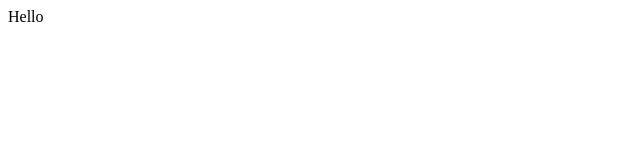
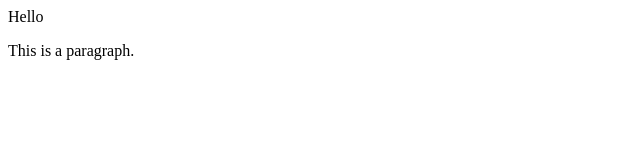
Before and after one commit to Yash1028/demo-repo, a plain HTML site: page index.html in a window 1280 px wide. Shown: the whole page, without its empty margins (0-640 px from the left). Drawn offline with Linux system fonts and the light colour scheme.

Commit message:
new_para_added

```diff
--- a/index.html
+++ b/index.html
@@ -1 +1,5 @@
-<div>Hello</div>
+<div>
+    Hello
+
+    <p>This is a paragraph.</p>
+</div>
```
